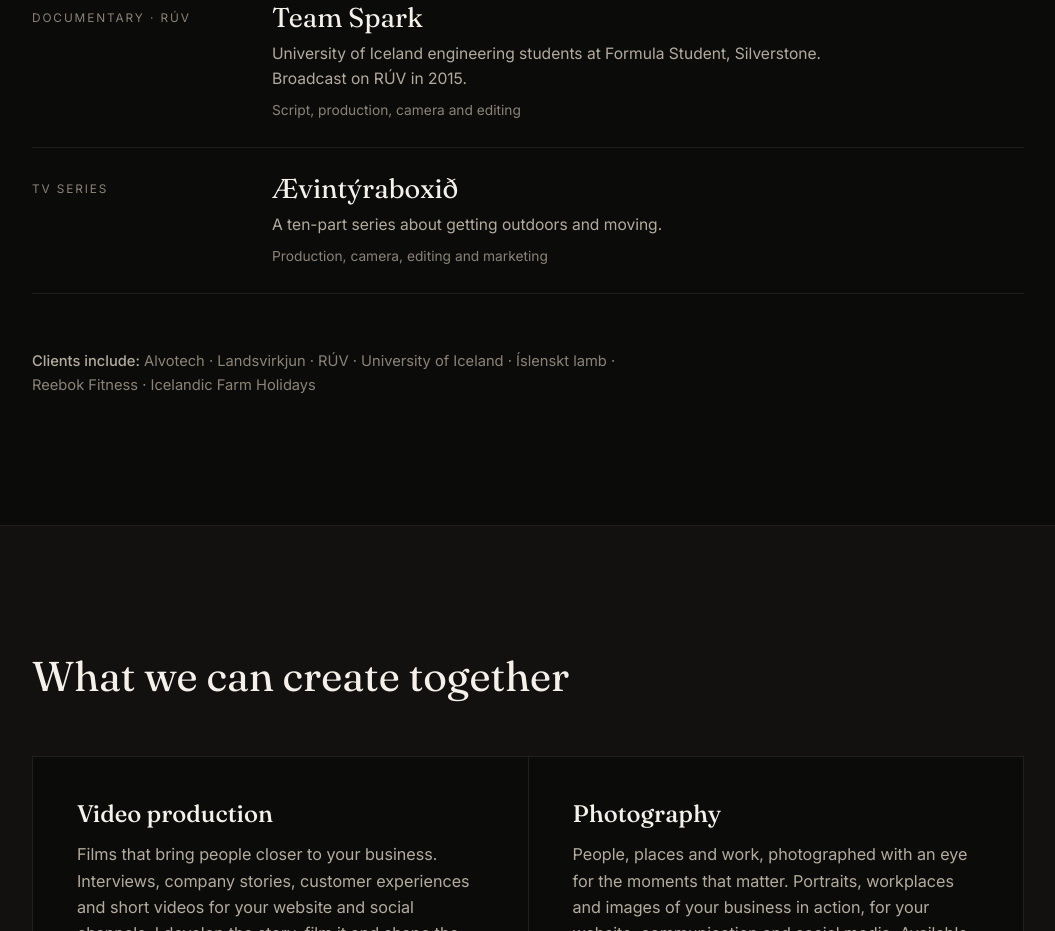
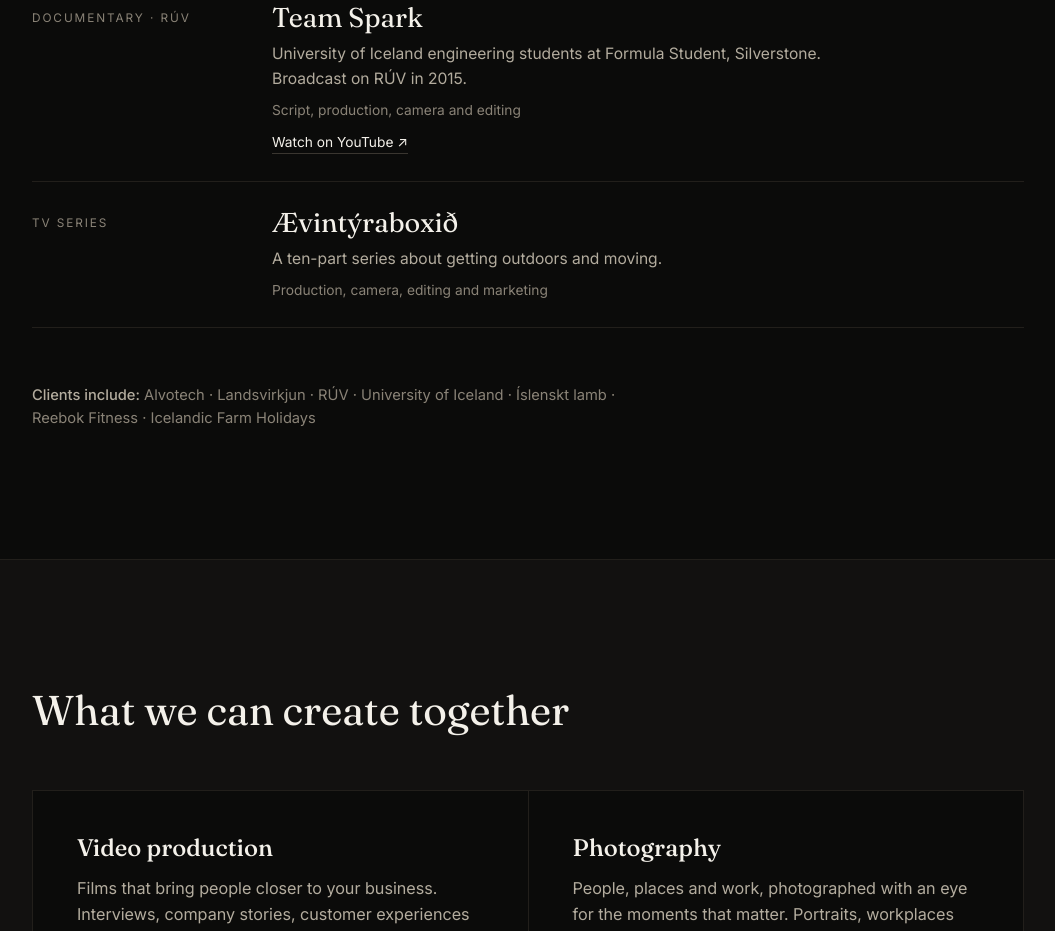
Before and after one commit to Drengsson/Drengsson, a plain HTML site: page en.html in a window 1280 px wide. Shown: the part 2714-3645 px from the top of the page, without its empty margins (112-1167 px from the left). Drawn offline with Linux system fonts and the light colour scheme; a script that the page names is missing.

Commit message:
Link Team Spark documentary

```diff
--- a/en.html
+++ b/en.html
@@ -428,6 +428,7 @@
           <div>
             <h3>Team Spark</h3>
             <p>University of Iceland engineering students at Formula Student, Silverstone. Broadcast on RÚV in 2015.<span class="work-role">Script, production, camera and editing</span></p>
+            <a class="work-link" href="https://www.youtube.com/watch?v=Jb2IxfaFluo" target="_blank" rel="noopener">Watch on YouTube ↗</a>
           </div>
         </li>
         <li class="work-item">
```
Also changed, not shown: index.html (+1 -0 lines).
